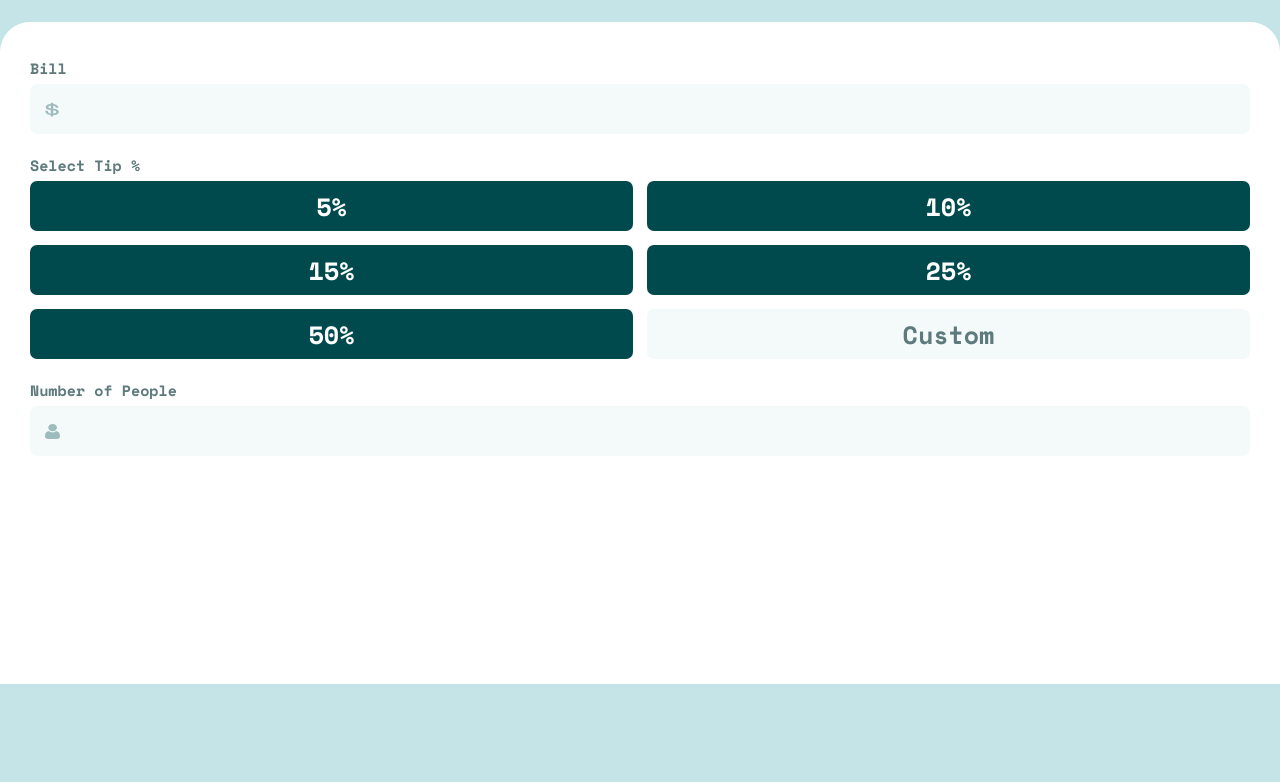
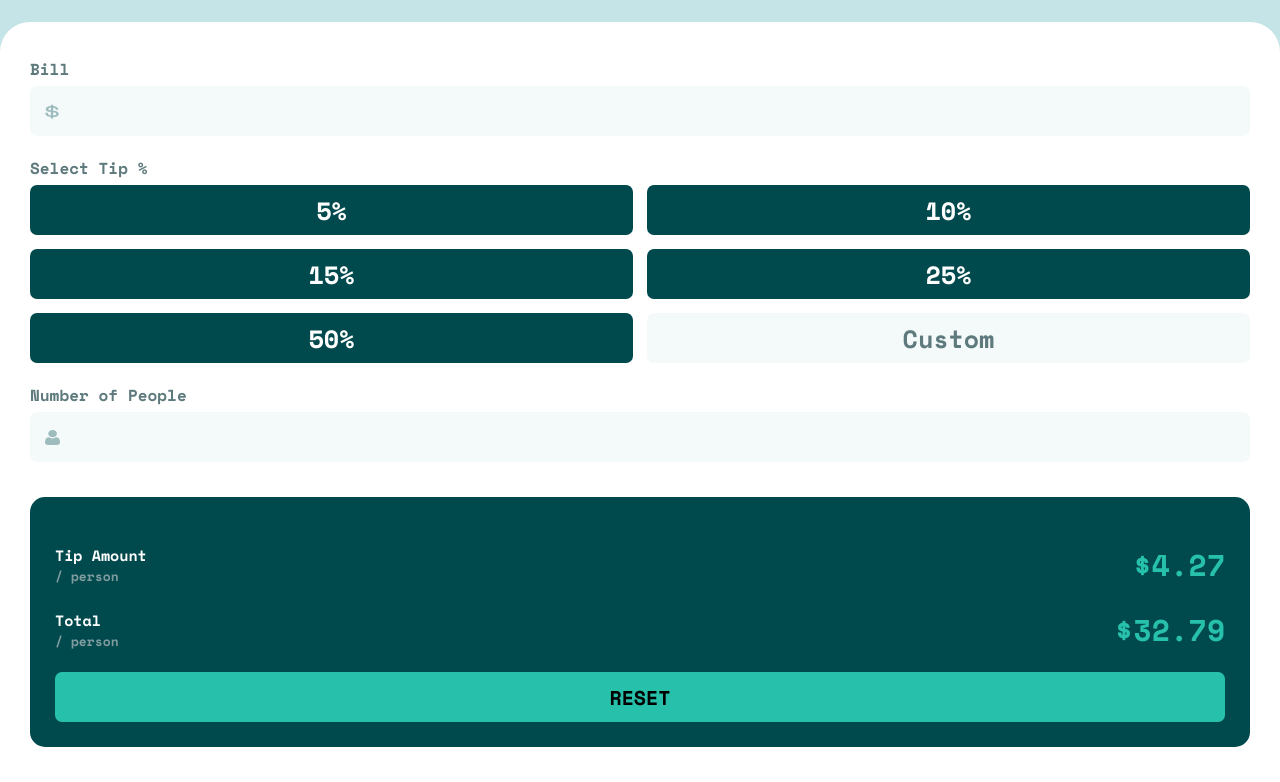
Before and after one commit to crisleoc/tip-calculator-app, a plain HTML site: page index.html in a window 1280 px wide. Shown: the part 116-898 px from the top of the page. Before the commit the page ends 800 px from the top, so only its background shows below. Drawn offline with nearby package versions, Linux system fonts and the light colour scheme.

Commit message:
outputs section done

```diff
--- a/css/main.css
+++ b/css/main.css
@@ -29,7 +29,7 @@ html {
 
 body {
     width: 100vw;
-    height: 100vh;
+    height: auto;
     display: flex;
     flex-direction: column;
     justify-content: center;
@@ -46,7 +46,7 @@ main {
     width: 100%;
     height: calc(100% - 90px);
     padding: 35px 30px;
-    font-size: 1.5rem;
+    font-size: 1.6rem;
     border-radius: 30px 30px 0 0;
     background-color: var(--white);
 }
@@ -127,3 +127,64 @@ main section {
     gap: 14px;
     margin: 5px 0;
 }
+
+.outputs-section {
+    justify-content: space-between;
+    height: 250px;
+    margin-top: 30px;
+    padding: 25px;
+    background-color: var(--very-dark-cyan);
+    border-radius: 15px;
+}
+
+.outputs-container {
+    width: 100%;
+}
+
+.outputs-container .output {
+    display: flex;
+    justify-content: space-between;
+    align-items: center;
+    margin-top: 20px;
+}
+
+.output .text span{
+    display: block;
+    font-weight: 600;
+}
+
+.output .text span:first-child {
+    font-size: 1.5rem;
+    color: var(--white);
+}
+
+.output .text span:last-child {
+    font-size: 1.3rem;
+    color: var(--grayish-cyan);
+}
+
+.output .output-value {
+    font-size: 3rem;
+    font-weight: var(--weight);
+    color: var(--strong-cyan);
+}
+
+.reset-container {
+    width: 100%;
+    height: 50px;
+    display: flex;
+
+}
+
+.reset-container .btn-reset {
+    width: 100%;
+    height: 5rem;
+    color: var(--);
+    font-family: var(--font-family);
+    font-size: 2rem;
+    font-weight: var(--weight);
+    background-color: var(--strong-cyan);
+    border: none;
+    outline: none;
+    border-radius: 7px;
+}
--- a/index.html
+++ b/index.html
@@ -43,7 +43,34 @@
                 </label>
             </div>
         </section>
-        <section class="outputs-section"></section>
+
+        <section class="outputs-section">
+            <div class="outputs-container">
+                <div class="output">
+                    <div class="text">
+                        <span>Tip Amount</span>
+                        <span>/ person</span>
+                    </div>
+                    <span class="output-value">
+                        $4.27
+                    </span>
+                </div>
+                <div class="output">
+                    <div class="text">
+                        <span>Total</span>
+                        <span>/ person</span>
+                    </div>
+                    <span class="output-value">
+                        $32.79
+                    </span>
+                </div>
+            </div>
+            <div class="reset-container">
+                <button type="submit" class="btn-reset">
+                    RESET
+                </button>
+            </div>
+        </section>
     </main>
 </body>
 
```
